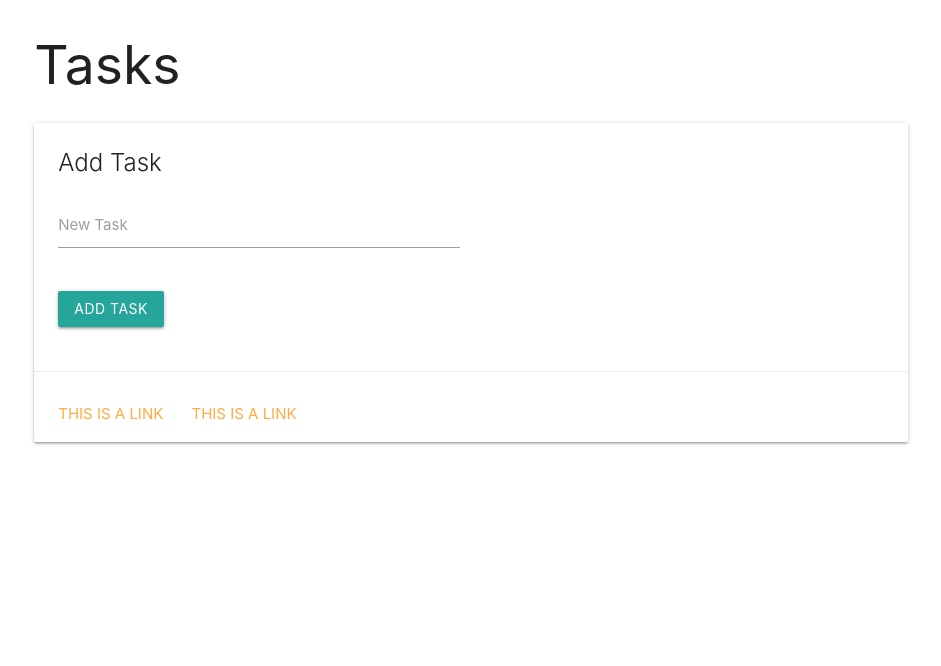
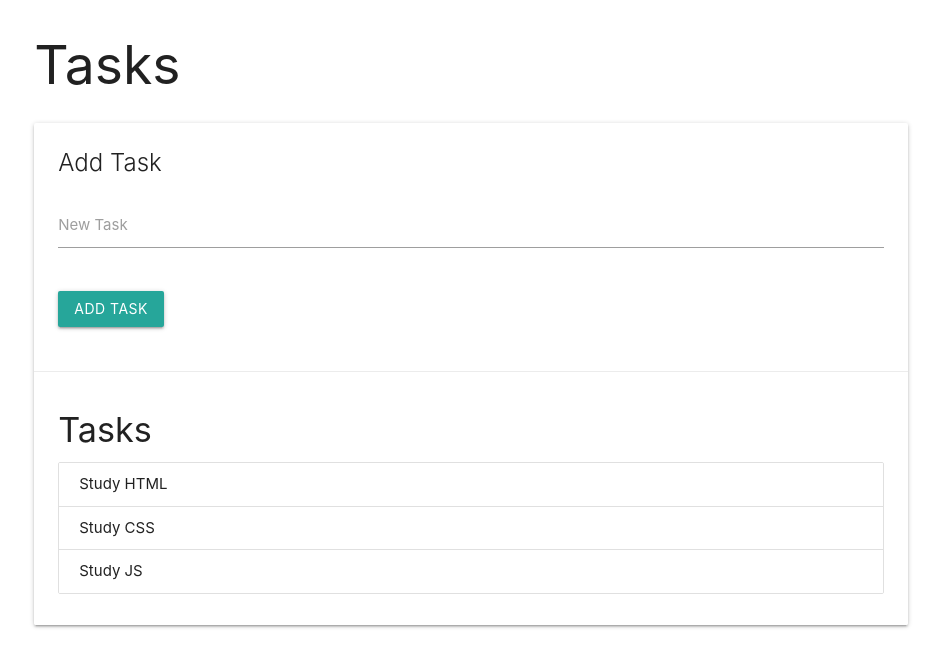
Before and after one commit to silversirp/tasks, a plain HTML site: page index.html in a window 1280 px wide. Shown: the whole page, without its empty margins (169-1110 px from the left). Drawn offline with nearby package versions, Linux system fonts and the light colour scheme.

Commit message:
Copied code from teacher

```diff
--- a/index.html
+++ b/index.html
@@ -7,14 +7,11 @@
     <meta http-equiv="X-UA-Compatible" content="ie=edge">
     <!-- Compiled and minified CSS -->
     <link rel="stylesheet" href="https://cdnjs.cloudflare.com/ajax/libs/materialize/1.0.0/css/materialize.min.css">
-
-    <!-- Compiled and minified JavaScript -->
-
-
     <title>Tasks</title>
 </head>
 <body>
 <div class="container">
+    <!-- Page Content goes here -->
     <div class="row">
         <div class="col s12">
             <h2>Tasks</h2>
@@ -26,30 +23,30 @@
                             <div class="row">
                                 <form class="col s12">
                                     <div class="row">
-                                            <div class="input-field col s6">
+                                        <div class="input-field col s12">
                                             <input id="task" type="text">
                                             <label for="task">New Task</label>
                                         </div>
-
                                     </div>
                                     <input type="submit" value="Add Task" class="btn">
                                 </form>
                             </div>
                         </div>
                         <div class="card-action">
-                                <ul>
-                                    <li></li>
+                            <h4>Tasks</h4>
+                            <ul class="collection">
+                                <li class="collection-item">Study HTML</li>
+                                <li class="collection-item">Study CSS</li>
+                                <li class="collection-item">Study JS</li>
                             </ul>
-                                <a href="#">This is a link</a>
-                                <a href="#">This is a link</a>
                         </div>
                     </div>
                 </div>
             </div>
         </div>
     </div>
-
 </div>
+<!-- Compiled and minified JavaScript -->
 <script src="https://cdnjs.cloudflare.com/ajax/libs/materialize/1.0.0/js/materialize.min.js"></script>
 <script src="app.js"></script>
 </body>
```
Lines whose indentation alone changed are shown as unchanged.
